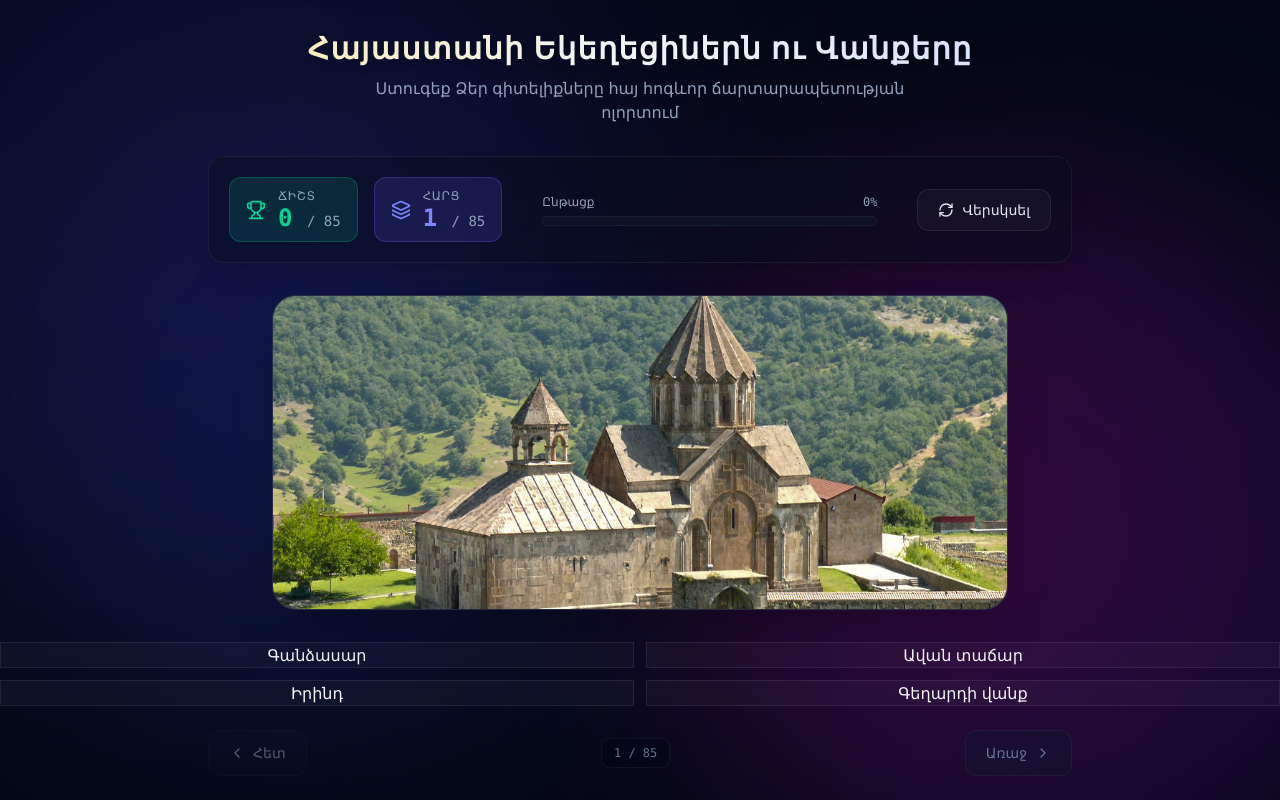
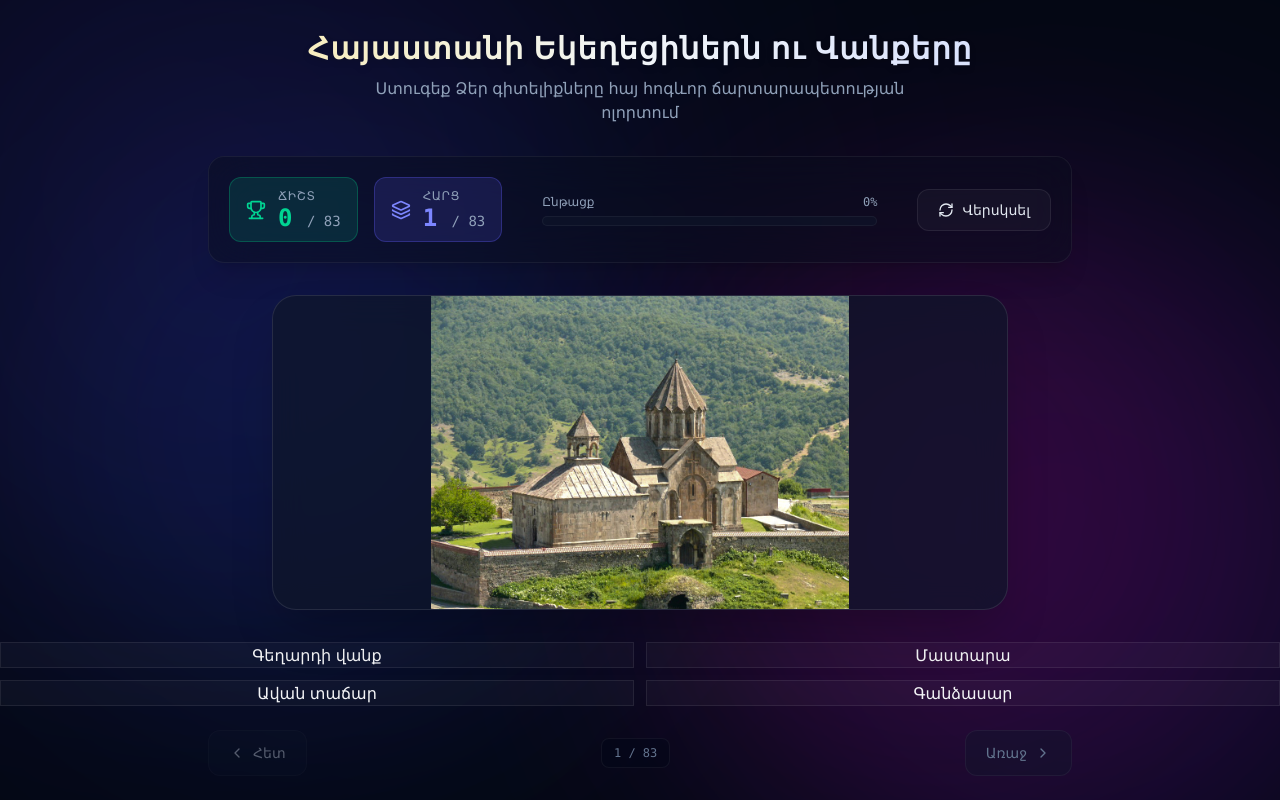
Before and after one commit to ArmanPetros177/armenian-church-quiz, a React (Vite) app: page / in a window 1280 px wide. Both pictures are taken after a click on the button "Սկսել թեստը". Shown: the top 800 px of the page. Built offline with nearby package versions, Linux system fonts and the light colour scheme.

Commit message:
fix images paths8

```diff
--- a/src/components/QuizCard.jsx
+++ b/src/components/QuizCard.jsx
@@ -41,10 +41,11 @@ export default function QuizCard({ church, status }) {
         <img
           src={church.image}
           alt="Անհայտ եկեղեցի"
-          className={`w-full h-full object-cover select-none pointer-events-none transition-all duration-700
-            ${loading ? 'opacity-0 scale-105' : 'opacity-100 scale-100'}
-            ${status ? 'brightness-[0.85]' : ''}
-          `}
+          className={`w-full h-full object-scale-down object-center select-none pointer-events-none transition-all duration-700
+  ${loading ? 'opacity-0 scale-105' : 'opacity-100 scale-100'}
+  ${status ? 'brightness-[0.85]' : ''}
+  [image-rendering:auto]
+`}
           onLoad={() => setLoading(false)}
           onError={() => { setLoading(false); setError(true); }}
         />
--- a/src/data/churches.js
+++ b/src/data/churches.js
@@ -177,7 +177,7 @@ export const churches = [
   {
     id: 23,
     name: "Կիրանց",
-    image: "/assets/kirants.jpg",
+    image: "/assets/kiranc.jpg",
     location: "Տավուշ",
     century: "XIII դ."
   },
@@ -295,8 +295,8 @@ export const churches = [
   },
   {
     id: 41,
-    name: "Ս. Անна",
-    image: "/assets/anna.jpg",
+    name: "Ս. Աննա",
+    image: "/assets/anna.jpeg",
     location: "Երևան",
     century: "2015"
   },
@@ -464,7 +464,7 @@ export const churches = [
   {
     id: 68,
     name: "Ս. Երրորդություն",
-    image: "/assets/erord.jpg",
+    image: "/assets/errord.jpg",
     location: "Երևան",
     century: "XXI դ."
   },
@@ -481,13 +481,6 @@ export const churches = [
     image: "/assets/shushanik.jpg",
     location: "Բագարան",
     century: "V դ."
-  },
-  {
-    id: 75,
-    name: "Արիչավանք",
-    image: "/assets/arich.jpg",
-    location: "Շիրակ",
-    century: "XIII դ."
   },
   {
     id: 79,
@@ -520,7 +513,7 @@ export const churches = [
   {
     id: 88,
     name: "Եգվարդի Զորավոր",
-    image: "/assets/egvard_zoravor.jpg",
+    image: "/assets/exvard_zoravor.jpg",
     location: "Կոտայք",
     century: "VII դ."
   },
@@ -560,13 +553,6 @@ export const churches = [
     century: "1710"
   },
   {
-    id: 101,
-    name: "Ս. Թեոդորոս",
-    image: "/assets/teodoros.jpg",
-    location: "Կոտայք",
-    century: "VII դ."
-  },
-  {
     id: 102,
     name: "Ս. Մարիամ",
     image: "/assets/mariam.jpg",
```
Also changed, not shown: public/assets/kecharis.jpg (added).
